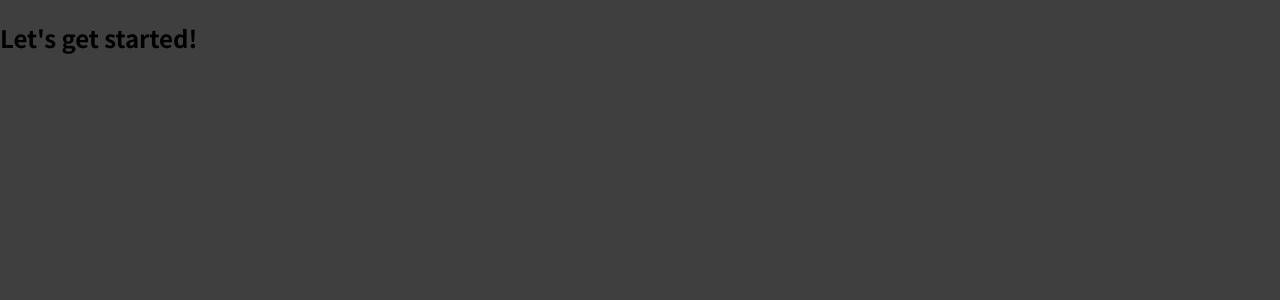
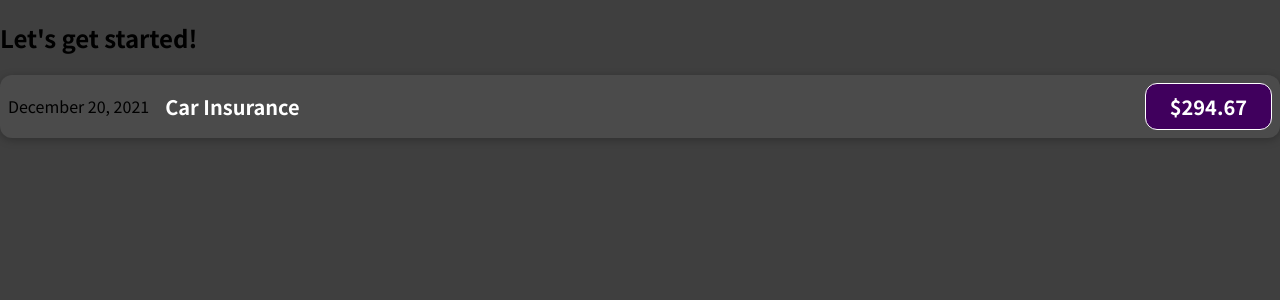
Before and after one commit to OvernightSolo/react-complete-guide, a JavaScript app: page / in a window 1280 px wide. Shown: the top 300 px of the page. Built offline with nearby package versions, Linux system fonts and the light colour scheme.

Commit message:
added and styled expense item component

```diff
--- a/src/App.js
+++ b/src/App.js
@@ -1,7 +1,10 @@
+import ExpenseItem from "./components/ExpenseItem";
+
 function App() {
   return (
     <div>
       <h2>Let's get started!</h2>
+      <ExpenseItem></ExpenseItem>
     </div>
   );
 }
--- /dev/null
+++ b/src/components/ExpenseItem.css
@@ -0,0 +1,56 @@
+.expense-item {
+  display: flex;
+  justify-content: space-between;
+  align-items: center;
+  box-shadow: 0 2px 8px rgba(0, 0, 0, 0.25);
+  padding: 0.5rem;
+  margin: 1rem 0;
+  border-radius: 12px;
+  background-color: #4b4b4b;
+}
+
+.expense-item__description {
+  display: flex;
+  flex-direction: column;
+  gap: 1rem;
+  align-items: flex-end;
+  flex-flow: column-reverse;
+  justify-content: flex-start;
+  flex: 1;
+}
+
+.expense-item h2 {
+  color: #3a3a3a;
+  font-size: 1rem;
+  flex: 1;
+  margin: 0 1rem;
+  color: white;
+}
+
+.expense-item__price {
+  font-size: 1rem;
+  font-weight: bold;
+  color: white;
+  background-color: #40005d;
+  border: 1px solid white;
+  padding: 0.5rem;
+  border-radius: 12px;
+}
+
+@media (min-width: 580px) {
+  .expense-item__description {
+    flex-direction: row;
+    align-items: center;
+    justify-content: flex-start;
+    flex: 1;
+  }
+
+  .expense-item__description h2 {
+    font-size: 1.25rem;
+  }
+
+  .expense-item__price {
+    font-size: 1.25rem;
+    padding: 0.5rem 1.5rem;
+  }
+}
--- /dev/null
+++ b/src/components/ExpenseItem.js
@@ -0,0 +1,15 @@
+import "./ExpenseItem.css";
+
+const ExpenseItem = () => {
+  return (
+    <div className="expense-item">
+      <div>December 20, 2021</div>
+      <div className="expense-item__description">
+        <h2>Car Insurance</h2>
+        <div className="expense-item__price">$294.67</div>
+      </div>
+    </div>
+  );
+};
+
+export default ExpenseItem;
```
